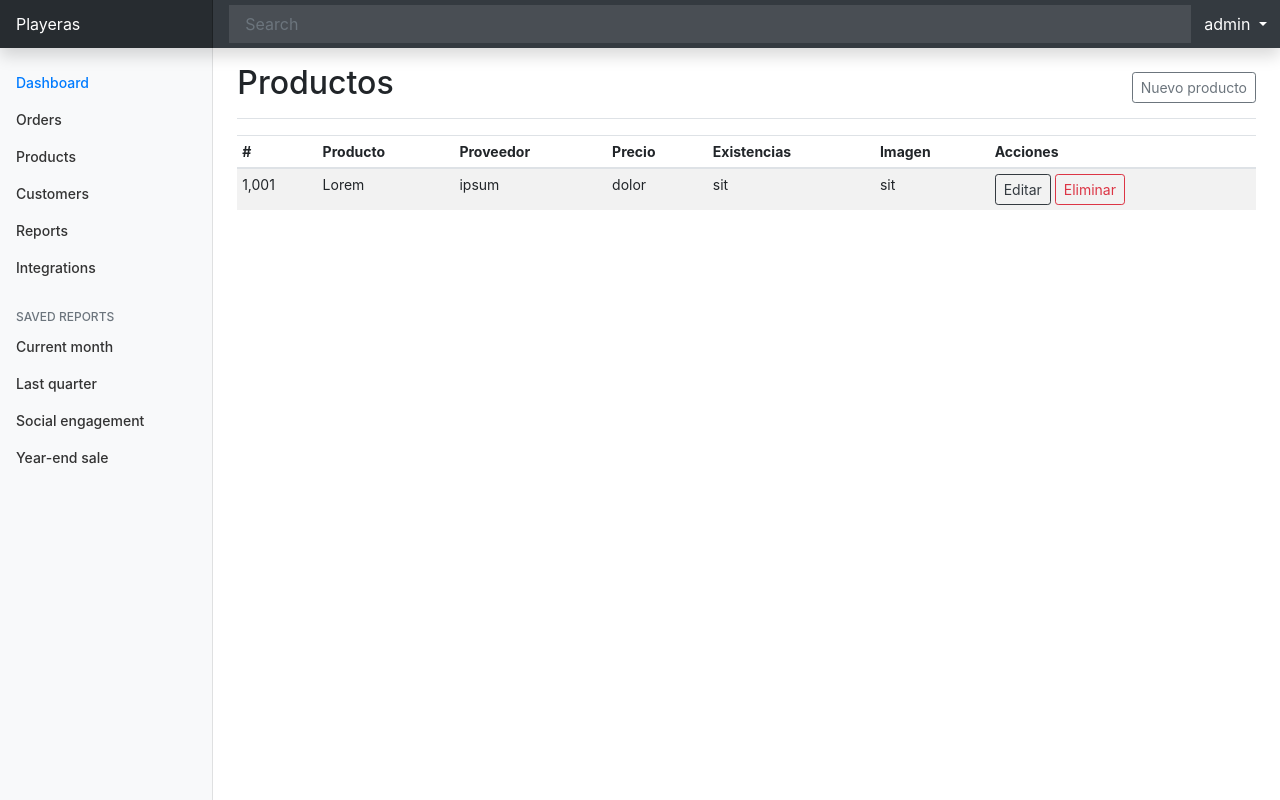
After one commit to 3573B4/repocitorio-facturacion, a PHP site: page /html/lista-productos.php in a window 1280 px wide. The commit adds this page. Run offline with PHP 8.4, Linux system fonts and the light colour scheme; a user stored in the database is signed in; some libraries are stand-ins or nearby versions.

Commit message:
inicio lista de productos

```diff
--- /dev/null
+++ b/html/lista-productos.php
@@ -0,0 +1,84 @@
+<?php
+    include"../php/conexion.php";
+
+?>
+
+<!DOCTYPE html>
+<html lang="en">
+<head>
+    <meta charset="UTF-8">
+    <meta name="viewport" content="width=device-width, initial-scale=1.0">
+    <?php include "../includes/scripts.php";?>
+    <title>Productos</title>
+
+    <style>
+      .bd-placeholder-img {
+        font-size: 1.125rem;
+        text-anchor: middle;
+        -webkit-user-select: none;
+        -moz-user-select: none;
+        user-select: none;
+      }
+
+      @media (min-width: 768px) {
+        .bd-placeholder-img-lg {
+          font-size: 3.5rem;
+        }
+      }
+    </style>
+
+     <!--Estilos dashboard -->
+     <link rel="stylesheet" type="text/css" href="../css/estilos-admin.css">
+</head>
+    <body>
+        <?php include "../includes/header.php";?>
+
+        <div class="container-fluid">
+            <div class="row justify-content-end">
+                <?php include "../includes/nav.php"; ?>
+
+                <main class="col-md-9 ms-sm-auto col-lg-10 px-md-4">
+                    <div class="d-flex justify-content-between flex-wrap flex-md-nowrap align-items-center pt-3 pb-2 mb-3 border-bottom">
+                        <h1 class="h2">Productos</h1>
+                        <div class="btn-toolbar mb-2 mb-md-0">
+                            <div class="btn-group me-2">
+                                <a href="registro-productos.php" class="btn btn-sm btn-outline-secondary">Nuevo producto</a>
+                            </div>
+                        </div>
+                    </div>
+                    <div class="table-responsive">
+                    <table class="table table-striped table-sm">
+                        <thead>
+                            <tr>
+                            <th>#</th>
+                            <th>Producto</th>
+                            <th>Proveedor</th>
+                            <th>Precio</th>
+                            <th>Existencias</th>
+                            <th>Imagen</th>
+                            <th>Acciones</th>
+                            </tr>
+                        </thead>
+                        <tbody>
+                            <tr>
+                            <td>1,001</td>
+                            <td>Lorem</td>
+                            <td>ipsum</td>
+                            <td>dolor</td>
+                            <td>sit</td>
+                            <td>sit</td>
+                            <td>
+                                <a class="btn btn-outline-dark btn-sm" href="#">Editar</a>
+                                <a class="btn btn-outline-danger btn-sm" href="#">Eliminar</a>
+                            </td>
+                            </tr>
+                        </tbody>
+                    </table>
+                </main>
+            </div>
+        </div>
+
+        <?php include "../includes/footer.php"; //para el pie de pagina ?>
+
+    </body>
+</html>
--- a/includes/nav.php
+++ b/includes/nav.php
@@ -14,7 +14,7 @@
                         </a>
                     </li>
                     <li class="nav-item">
-                        <a class="nav-link" href="#">
+                        <a class="nav-link" href="../html/lista-productos.php">
                         <span data-feather="shopping-cart"></span>
                         Products
                         </a>
```
